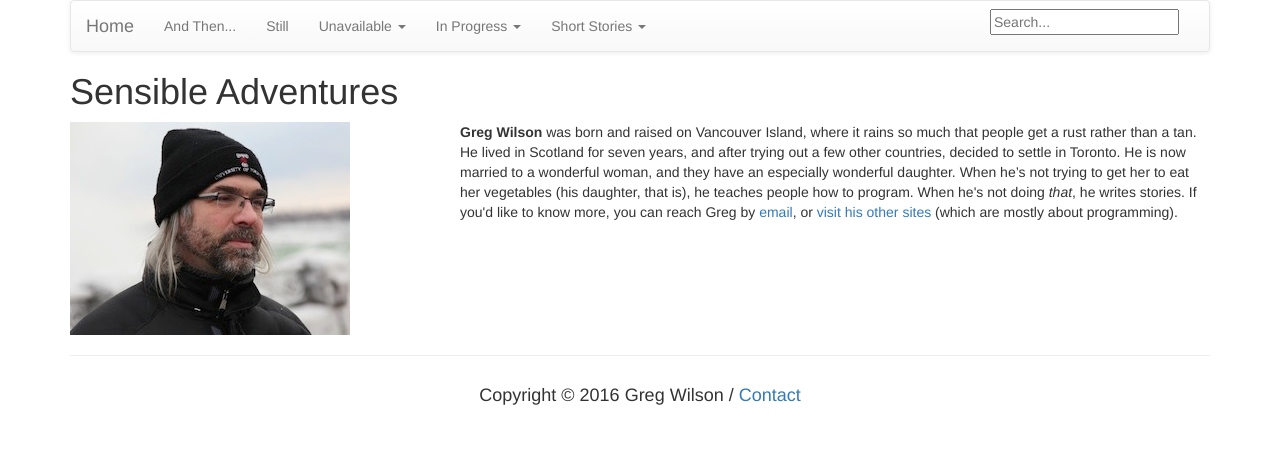
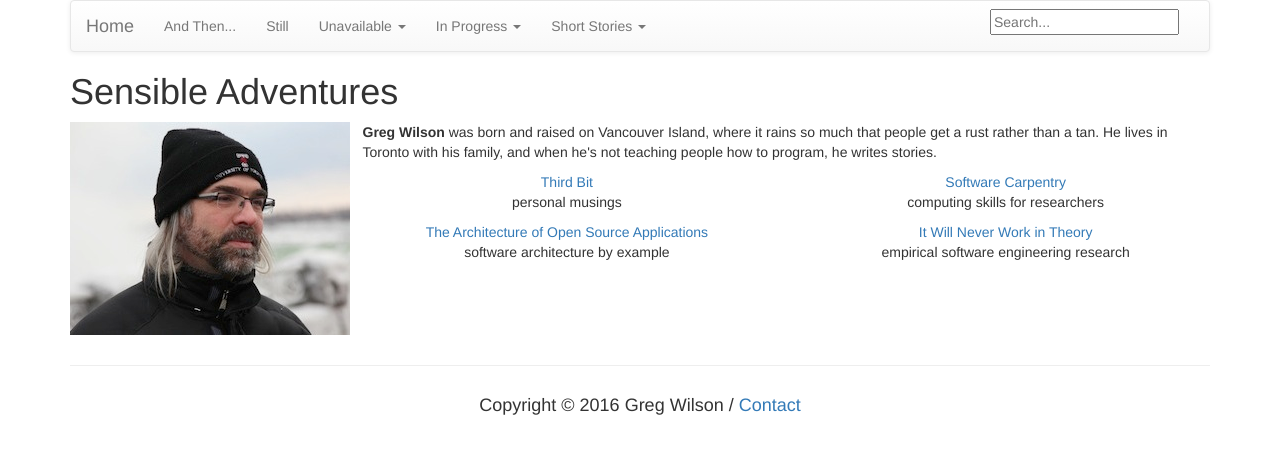
Before and after one commit to gvwilson/sensibleadventures, a Jekyll site: the page built from index.html, in a window 1280 px wide. Shown: the top 454 px of the page. Built offline with Jekyll 4.4.1, drawn with Linux system fonts in a browser that asks for light colours.

Commit message:
Tidying up

```diff
--- a/index.html
+++ b/index.html
@@ -3,8 +3,42 @@
 title: Sensible Adventures
 ---
 <div class="row">
-  <div class="col-md-4"><img src="{{ site.root }}/files/wilson-small.jpg" /></div>
-  <div class="col-md-8">
-    <p><strong>Greg Wilson</strong> was born and raised on Vancouver Island, where it rains so much that people get a rust rather than a tan. He lived in Scotland for seven years, and after trying out a few other countries, decided to settle in Toronto. He is now married to a wonderful woman, and they have an especially wonderful daughter. When he’s not trying to get her to eat her vegetables (his daughter, that is), he teaches people how to program. When he's not doing <em>that</em>, he writes stories. If you'd like to know more, you can reach Greg by <a href="mailto:greg@sensibleadventures.com">email</a>, or <a href="http://third-bit.com">visit</a> <a href="http://software-carpentry.org">his</a> <a href="http://aosabook.org">other</a> <a href="http://neverworkintheory.org">sites</a> (which are mostly about programming).</p>
+  <div class="col-md-3">
+    <p align="center"><img src="{{ site.root }}/files/wilson-small.jpg" /></p>
+  </div>
+  <div class="col-md-9">
+    <p><strong>Greg Wilson</strong> was born and raised on Vancouver Island, where it rains so much that people get a rust rather than a tan. He lives in Toronto with his family, and when he's not teaching people how to program, he writes stories.</p>
+    <div class="row">
+      <div class="col-md-6" align="center">
+	<p>
+	  <a href="http://third-bit.com">Third Bit</a>
+	  <br/>
+	  personal musings
+	</p>
+      </div>
+      <div class="col-md-6" align="center">
+	<p>
+	  <a href="http://software-carpentry.org">Software Carpentry</a>
+	  <br/>
+	  computing skills for researchers
+	</p>
+      </div>
+    </div>
+    <div class="row">
+      <div class="col-md-6" align="center">
+	<p>
+	  <a href="http://aosabook.org">The Architecture of Open Source Applications</a>
+	  <br/>
+	  software architecture by example
+	</p>
+      </div>
+      <div class="col-md-6" align="center">
+	<p>
+	  <a href="http://neverworkintheory.org">It Will Never Work in Theory</a>
+	  <br/>
+	  empirical software engineering research
+	</p>
+      </div>
+    </div>
   </div>
 </div>
```
Also changed, not shown: files/codebender.png (added), files/twitter.jpg (added).
